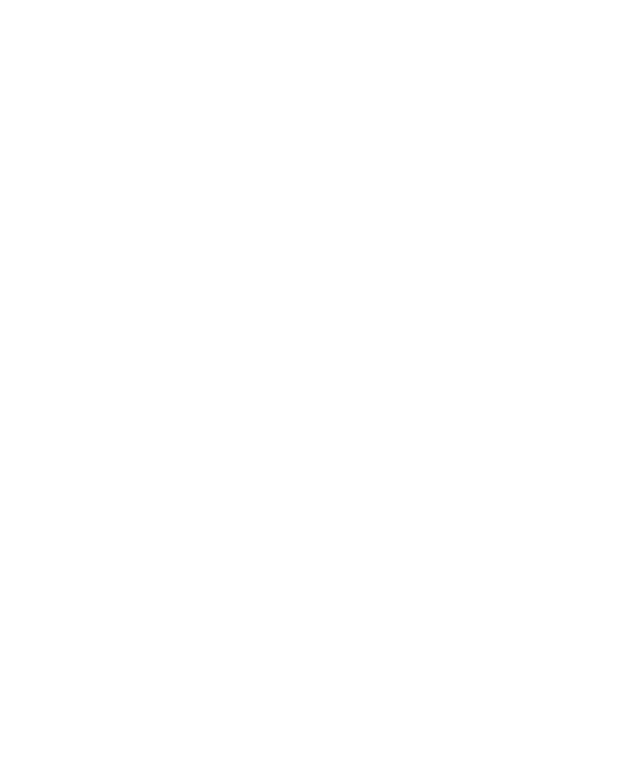
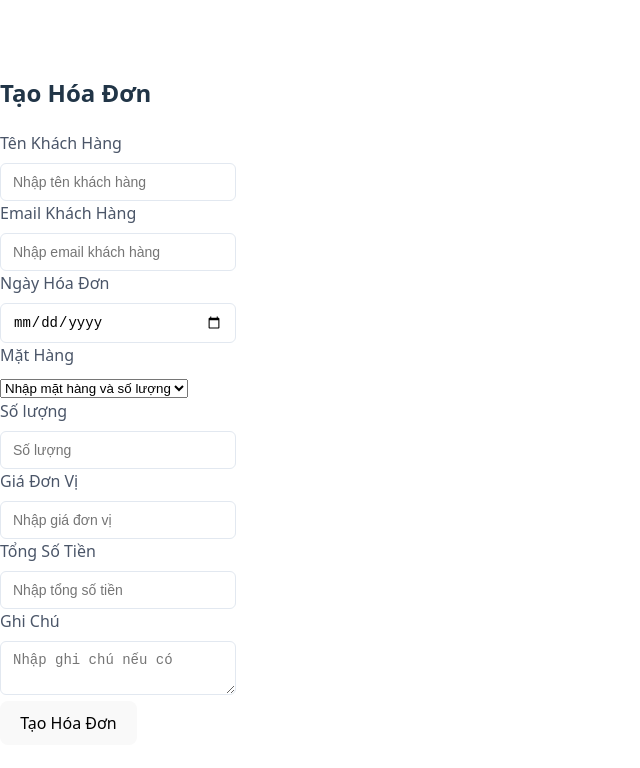
Before and after one commit to MinhChien3980/invoice-management, a React (Vite) app: page /update in a window 1280 px wide. Before the commit this address had no page. Shown: the top 768 px of the page, without its empty margins (0-640 px from the left). Built offline with nearby package versions, Linux system fonts and the light colour scheme.

Commit message:
update invoice

```diff
--- a/src/main.jsx
+++ b/src/main.jsx
@@ -1,17 +1,19 @@
-import { StrictMode } from 'react'
-import { createRoot } from 'react-dom/client'
-import './index.css'
-import App from './App.jsx'
-import {BrowserRouter, Route, Routes} from "react-router-dom";
+import { StrictMode } from "react";
+import { createRoot } from "react-dom/client";
+import "./index.css";
+import App from "./App.jsx";
+import { BrowserRouter, Route, Routes } from "react-router-dom";
 import CreateInvoice from "./pages/invo/createInvoice.jsx";
+import UpdateInvoice from "./pages/invo/updateInvoice.jsx";
 
-createRoot(document.getElementById('root')).render(
+createRoot(document.getElementById("root")).render(
   <StrictMode>
-      <BrowserRouter>
-          <Routes>
-              <Route path="/" element={<App/>} />
-              <Route path="/create" element={<CreateInvoice/>} />
-          </Routes>
-      </BrowserRouter>
-  </StrictMode>,
-)
+    <BrowserRouter>
+      <Routes>
+        <Route path="/" element={<App />} />
+        <Route path="/create" element={<CreateInvoice />} />
+        <Route path="/update" element={<UpdateInvoice />} />
+      </Routes>
+    </BrowserRouter>
+  </StrictMode>
+);
--- /dev/null
+++ b/src/pages/invo/updateInvoice.jsx
@@ -0,0 +1,137 @@
+import React, { useState } from 'react';
+// import './UpdateInvoice.css';
+
+const UpdateInvoice = () => {
+  // State to manage form data
+  const [formData, setFormData] = useState({
+    customerName: '',
+    email: '',
+    invoiceDate: '',
+    invoice:'',
+    quantity: '',
+    unitPrice: '',
+    totalAmount: '',
+    notes: '',
+  });
+
+  // Handle input change
+  const handleChange = (e) => {
+    const { name, value } = e.target;
+    setFormData({
+      ...formData,
+      [name]: value,
+    });
+  };
+
+  // Handle form submission
+  const handleSubmit = (e) => {
+    e.preventDefault();
+    console.log('Form Data:', formData);
+    // Add logic to handle form submission (e.g., send data to an API)
+  };
+
+  return (
+    <div className="invoice-form-container">
+      <h2>Tạo Hóa Đơn</h2>
+      <form onSubmit={handleSubmit}>
+        <div className="form-group">
+          <label>Tên Khách Hàng</label>
+          <input
+            type="text"
+            name="customerName"
+            placeholder="Nhập tên khách hàng"
+            value={formData.customerName}
+            onChange={handleChange}
+            required
+          />
+        </div>
+
+        <div className="form-group">
+          <label>Email Khách Hàng</label>
+          <input
+            type="email"
+            name="email"
+            placeholder="Nhập email khách hàng"
+            value={formData.email}
+            onChange={handleChange}
+            required
+          />
+        </div>
+
+        <div className="form-group">
+          <label>Ngày Hóa Đơn</label>
+          <input
+            type="date"
+            name="invoiceDate"
+            value={formData.invoiceDate}
+            onChange={handleChange}
+            required
+          />
+        </div>
+
+        <div className="form-group">
+          <label>Mặt Hàng</label>
+          <select name="quantity" value={formData.invoice} onChange={handleChange} required>
+            <option value="">Nhập mặt hàng và số lượng</option>
+            <option value="1">1</option>
+            <option value="2">2</option>
+            <option value="3">3</option>
+            {/* Add more options as needed */}
+          </select>
+        </div>
+
+        <div className="form-group">
+          <label>Số lượng</label>
+          <input
+            type="number"
+            name="quantity"
+            placeholder="Số lượng"
+            value={formData.quantity}
+            onChange={handleChange}
+            required
+          />
+        </div>
+
+        <div className="form-group">
+          <label>Giá Đơn Vị</label>
+          <input
+            type="number"
+            name="unitPrice"
+            placeholder="Nhập giá đơn vị"
+            value={formData.unitPrice}
+            onChange={handleChange}
+            required
+          />
+        </div>
+
+        <div className="form-group">
+          <label>Tổng Số Tiền</label>
+          <input
+            type="number"
+            name="totalAmount"
+            placeholder="Nhập tổng số tiền"
+            value={formData.totalAmount}
+            onChange={handleChange}
+            required
+          />
+        </div>
+
+        <div className="form-group">
+          <label>Ghi Chú</label>
+          <textarea
+            name="notes"
+            placeholder="Nhập ghi chú nếu có"
+            value={formData.notes}
+            onChange={handleChange}
+          />
+        </div>
+
+        <button type="submit" className="submit-button">
+          Tạo Hóa Đơn
+        </button>
+      </form>
+    </div>
+  );
+};
+
+export default UpdateInvoice;
```
